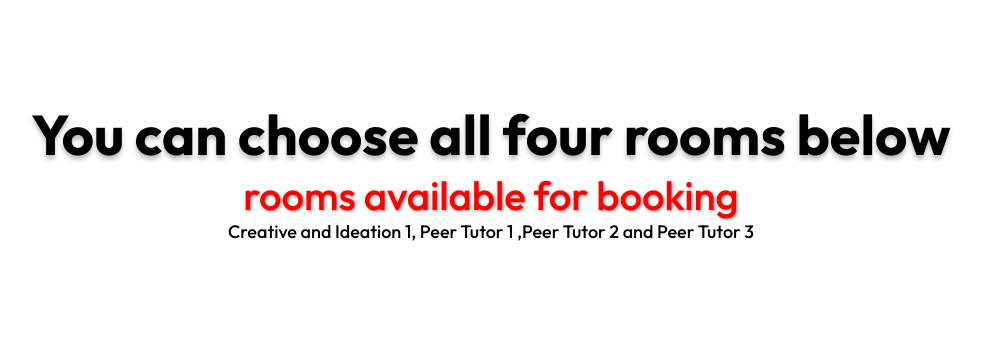
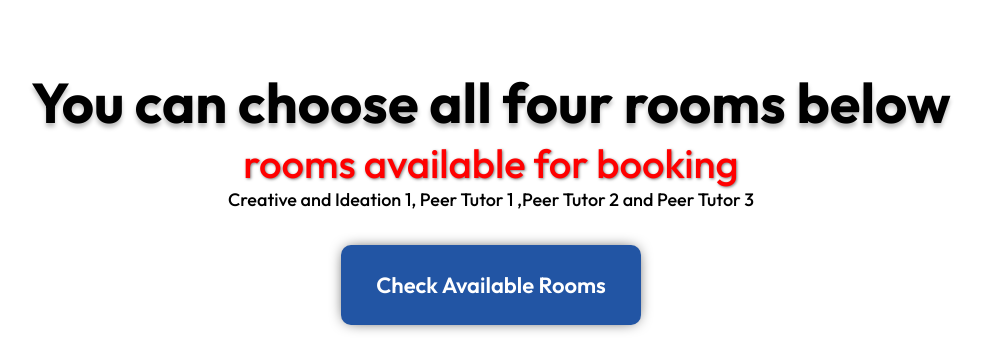
Before and after one commit to KhanunKup/PSCP-PROJECT-Y1, a Django app: page / in a window 1280 px wide. Shown: the part 742-1082 px from the top of the page, without its empty margins (149-1131 px from the left). Run offline with Django 5.2, Linux system fonts and the light colour scheme.

Commit message:
add check creative button, readjust nav bar

```diff
--- a/database/mypage/static/css/checkCrea.css
+++ b/database/mypage/static/css/checkCrea.css
@@ -32,6 +32,11 @@ h1 {
     align-items: center;
     color: #000000;
     font-size: 25px;
+}
+
+.nav-select:hover {
+    cursor: pointer;
+    opacity: 0.7;
 }
 
 .container {
--- a/database/mypage/static/css/style.css
+++ b/database/mypage/static/css/style.css
@@ -4,17 +4,16 @@ body {
 }
 
 nav {
-  padding-top: 3.125rem;
   display: flex;
   align-items: center;
   justify-content: space-between;
-  margin-bottom: 2rem;
+  padding: 1.5rem 5%;
   box-shadow: 0 5px 10px rgba(0, 0, 0, 0.3);
-  padding: 1.5rem 80px;
   position: sticky;
   top: 0;
   background-color: white;
   z-index: 100;
+  flex-wrap: wrap;
 }
 
 .it-logo {
@@ -27,9 +26,10 @@ nav {
 }
 
 .easybook-logo {
-  font-size: 48px;
+  font-size: 2.5rem;
   font-weight: 700;
-  text-shadow: 0px 0px 4px rgba(0, 0, 0, 0.5);
+  white-space: nowrap;
+  text-shadow: #000000;
 }
 
 .easybook-logo:hover {
@@ -61,9 +61,31 @@ nav {
 .room-select {
   display: flex;
   flex-wrap: wrap;
-  margin-bottom: 6.25rem;
   align-items: center;
   justify-content: center;
+}
+
+.check-section{
+  display: flex;
+  align-items: center;
+  justify-content: center;
+  margin-top: 1.5rem;
+  margin-bottom: 3rem;
+}
+
+.check-button{
+  cursor: pointer;
+  font-family: Outfit;
+  font-weight: 600;
+  background-color: #2255A4;
+  height: 5rem;
+  color: white;
+  font-size: 22px;
+  padding: 10px 35px;
+  margin-top: 10px;
+  border: none;
+  border-radius: 10px;
+  box-shadow: 0px 0px 15px -5px #000000;
 }
 
 .room-select-decoration {
--- a/database/mypage/templates/components/header-site.html
+++ b/database/mypage/templates/components/header-site.html
@@ -5,7 +5,7 @@
     </a>
     <div class="easybook-logo">
         <a href="https://github.com/KhanunKup/PSCP-PROJECT-Y1" target="_blank" style="text-decoration: none;">
-        <span style="color: #2255A4;">EASY</span><span style="color: #FE6612;">BOOK</span>
+        <span style="color: #2255A4; text-shadow: 0px 0px 4px rgba(0, 0, 0, 0.5);">EASY</span><span style="color: #FE6612; text-shadow: 0px 0px 4px rgba(0, 0, 0, 0.5);">BOOK</span>
         </a>
     </div>
 </nav>
--- a/database/mypage/templates/index.html
+++ b/database/mypage/templates/index.html
@@ -21,7 +21,9 @@
       </div>
     </div>
   </div>
-
+  <div class="check-section">
+    <a href = checkscreative.html><button class="check-button">Check Available Rooms</button></a>
+  </div>
   <div class="operate-section">
       <a href="creative.html"><img class="room-pic" src="{% static 'img/room-img/IMG transition creative.svg' %}"></a>
       <a href="peer1.html"><img class="room-pic" src="{% static 'img/room-img/IMG transition peer 1.svg' %}"></a>
```
